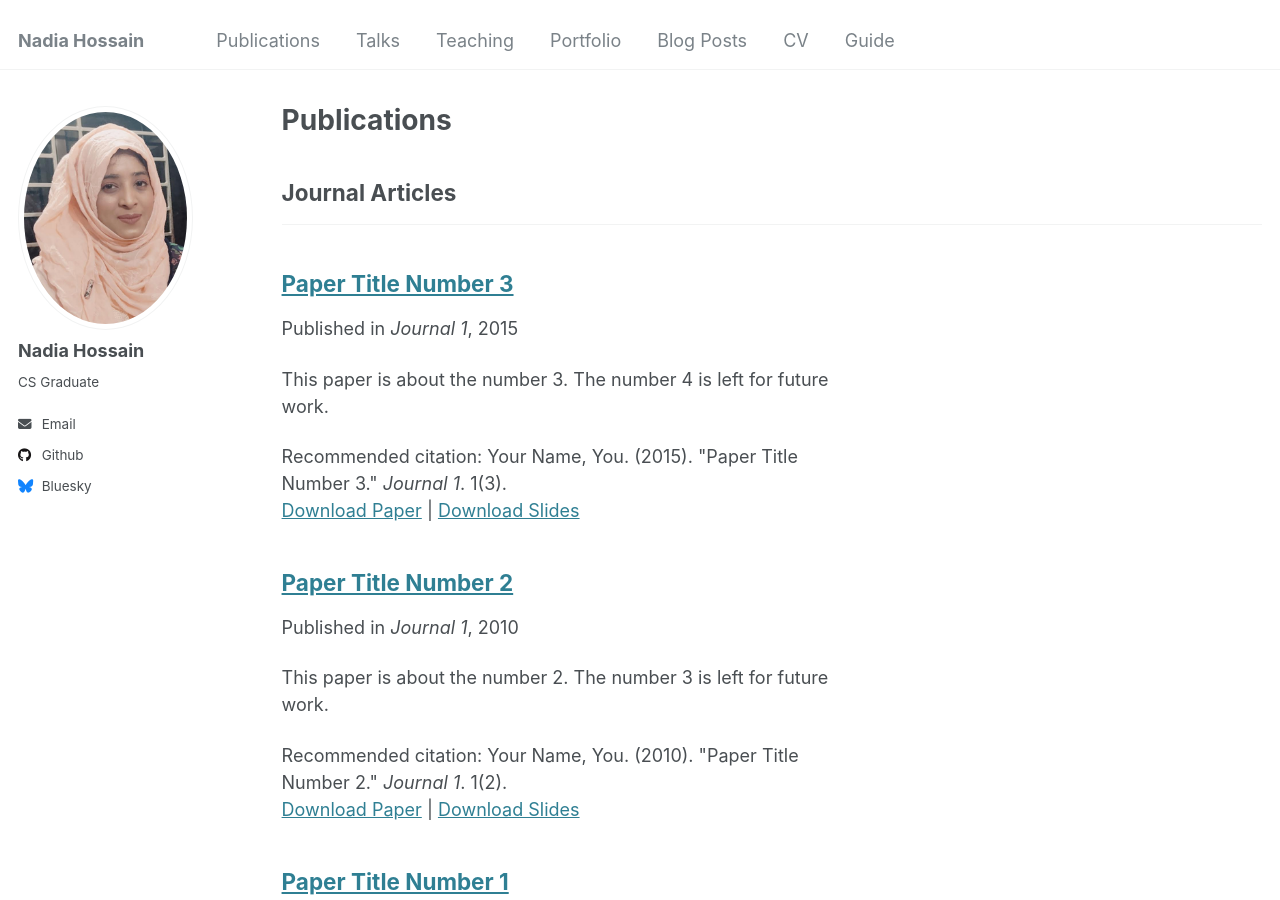
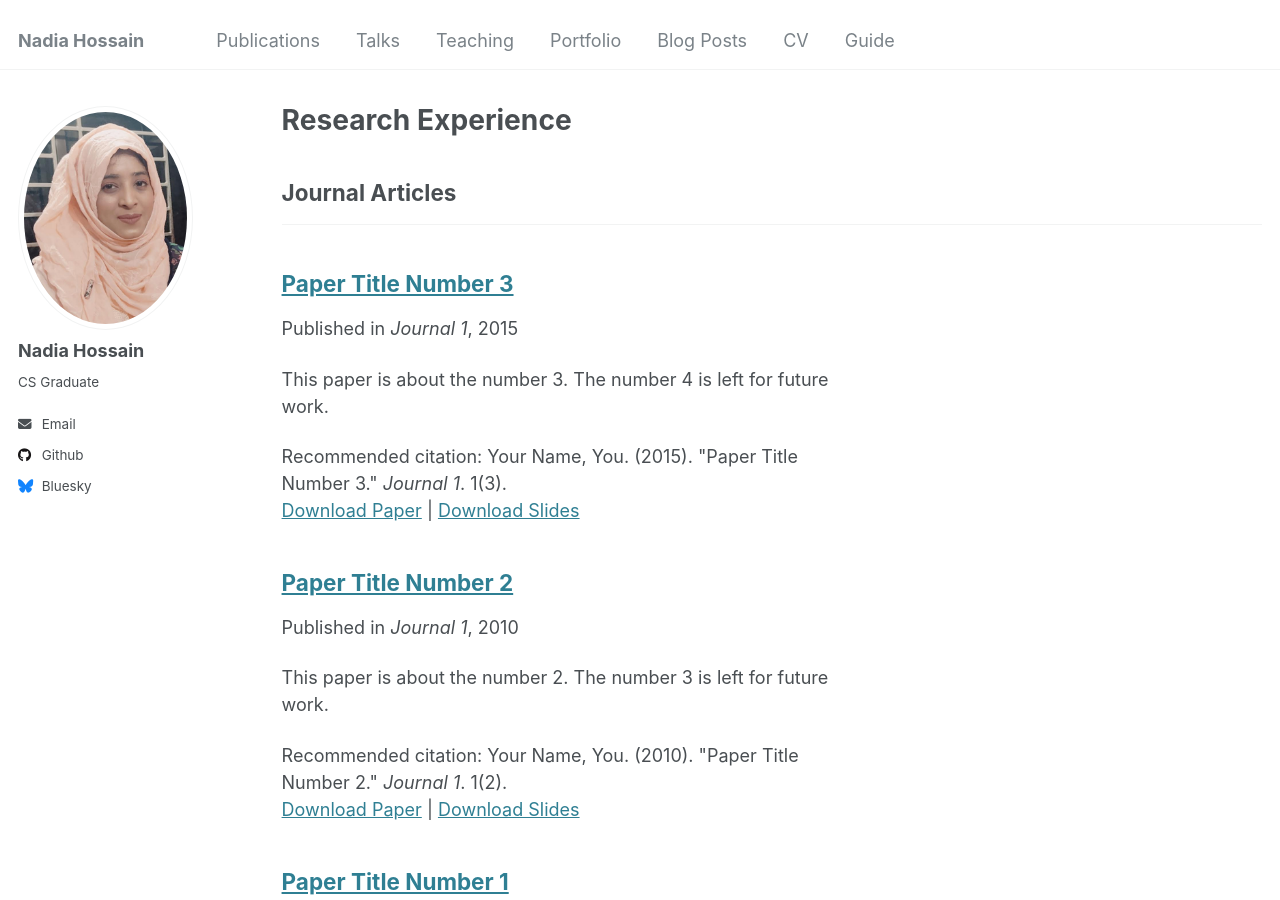
Before and after one commit to Nadia214/hnadia, a Jekyll site: the page built from _pages/publications.html, in a window 1280 px wide and 900 px high. Built offline with Jekyll 4.4.1, drawn with Linux system fonts in a browser that asks for light colours.

Commit message:
Update publications.html

```diff
--- a/_pages/publications.html
+++ b/_pages/publications.html
@@ -1,6 +1,6 @@
 ---
 layout: archive
-title: "Publications"
+title: "Research Experience"
 permalink: /publications/
 author_profile: true
 ---
```
